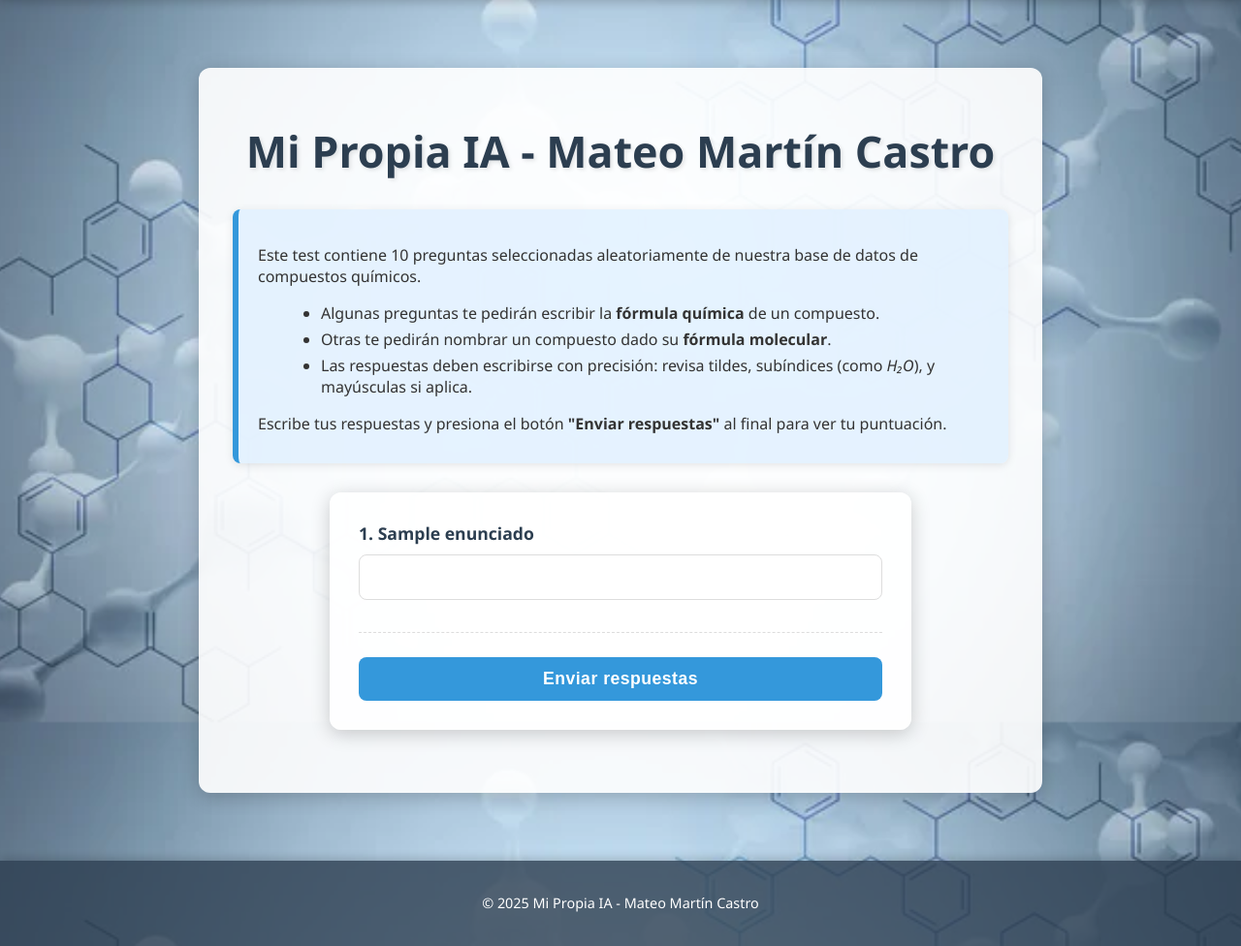
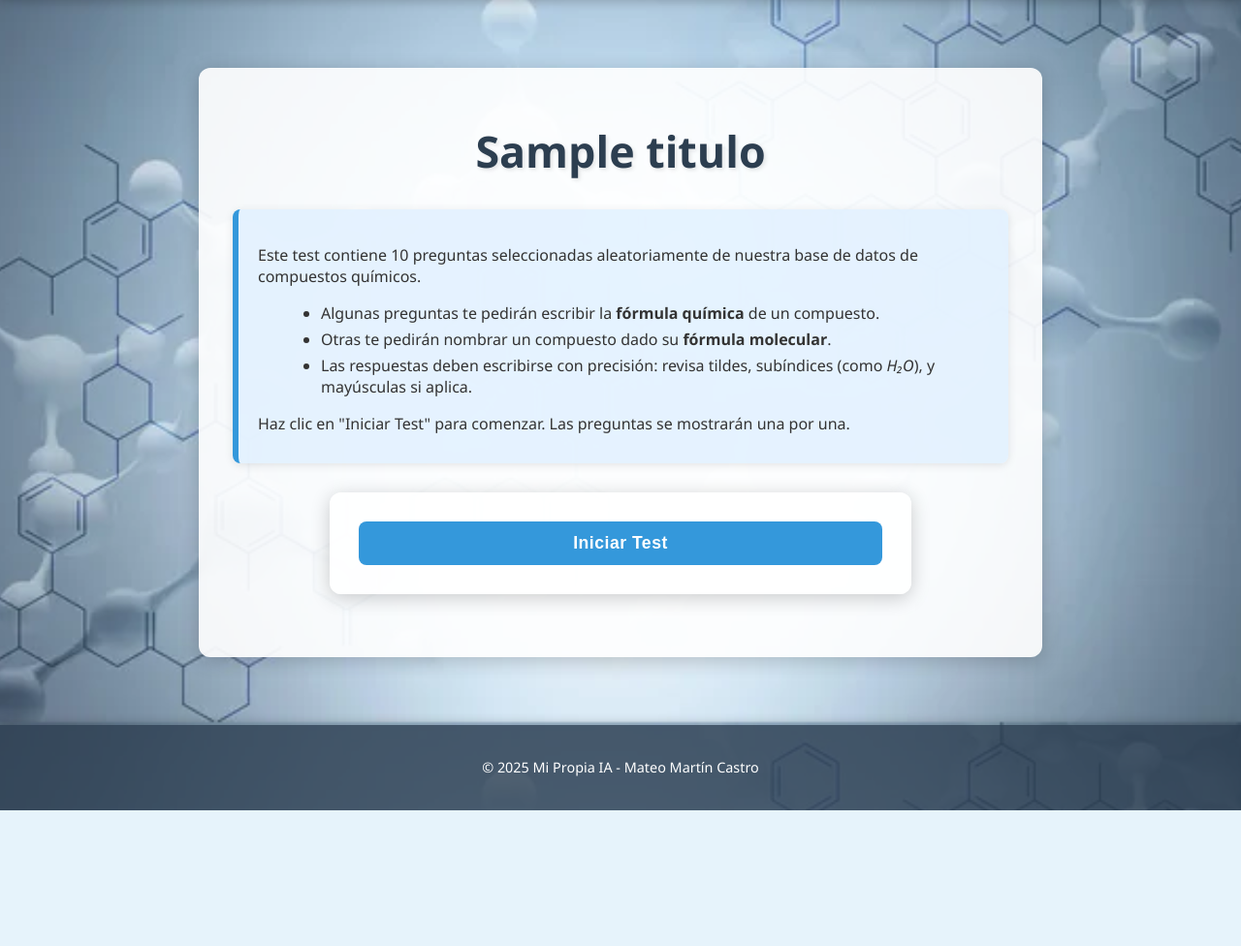
Before and after one commit to mmartinmmc/Proyecto-Personal, a Flask app: template templates/test.html in a window 1280 px wide. Shown: the part 55-1031 px from the top of the page at 97% size. After the commit the page ends 891 px from the top, so only its background shows below. Run offline with Flask 3, Linux system fonts and the light colour scheme; the template is opened without the code that fills it: most values are stand-ins (such as "Sample title", 1, 10 or a date in 2020); parts of the project's set-up code (start-up, migrations or seed data) failed here and were passed over.

Commit message:
Update test.html

```diff
--- a/templates/test.html
+++ b/templates/test.html
@@ -2,7 +2,7 @@
 <html lang="es">
 <head>
     <meta charset="UTF-8">
-    <title>Mi Propia IA - Mateo Martín Castro</title>
+    <title>{{ titulo }}</title>
     <meta name="viewport" content="width=device-width, initial-scale=1.0">
     <link rel="stylesheet" href="{{ url_for('static', filename='styles.css') }}">
     <script>
@@ -11,7 +11,12 @@
             const currentPath = window.location.pathname;
             const navLinks = document.querySelectorAll('.navbar-item a');
             navLinks.forEach(link => {
-                if (link.getAttribute('href') === currentPath) {
+                // Resaltar "Test de Conocimientos" si estamos en /test, /pregunta, /resultados_test
+                if (currentPath.includes('/test') || currentPath.includes('/pregunta') || currentPath.includes('/resultados_test')) {
+                    if (link.getAttribute('href') === '/test') {
+                        link.classList.add('active');
+                    }
+                } else if (link.getAttribute('href') === currentPath) {
                     link.classList.add('active');
                 }
             });
@@ -29,7 +34,7 @@
 
     <div class="container-main">
         <div class="test-container">
-            <h1>Mi Propia IA - Mateo Martín Castro</h1>
+            <h1>{{ titulo }}</h1>
 
             <div class="instrucciones">
                 <p>Este test contiene 10 preguntas seleccionadas aleatoriamente de nuestra base de datos de compuestos químicos.</p>
@@ -38,19 +43,14 @@
                     <li>Otras te pedirán nombrar un compuesto dado su <strong>fórmula molecular</strong>.</li>
                     <li>Las respuestas deben escribirse con precisión: revisa tildes, subíndices (como <em>H₂O</em>), y mayúsculas si aplica.</li>
                 </ul>
-                <p>Escribe tus respuestas y presiona el botón <strong>"Enviar respuestas"</strong> al final para ver tu puntuación.</p>
+                <p>Haz clic en "Iniciar Test" para comenzar. Las preguntas se mostrarán una por una.</p>
+                {% if error %}
+                    <p class="error">{{ error }}</p>
+                {% endif %}
             </div>
 
-            <form action="/evaluar_test" method="POST">
-                {% for pregunta in preguntas %}
-                    <div class="pregunta">
-                        <label for="respuesta_{{ loop.index0 }}">{{ loop.index }}. {{ pregunta.enunciado }}</label>
-                        <input type="text" name="respuesta_{{ loop.index0 }}" id="respuesta_{{ loop.index0 }}" required>
-                        <input type="hidden" name="correcta_{{ loop.index0 }}" value="{{ pregunta.respuesta }}">
-                        <input type="hidden" name="enunciado_{{ loop.index0 }}" value="{{ pregunta.enunciado }}">
-                    </div>
-                {% endfor %}
-                <button type="submit">Enviar respuestas</button>
+            <form action="/test" method="GET">
+                <button type="submit">Iniciar Test</button>
             </form>
         </div>
     </div>
```
